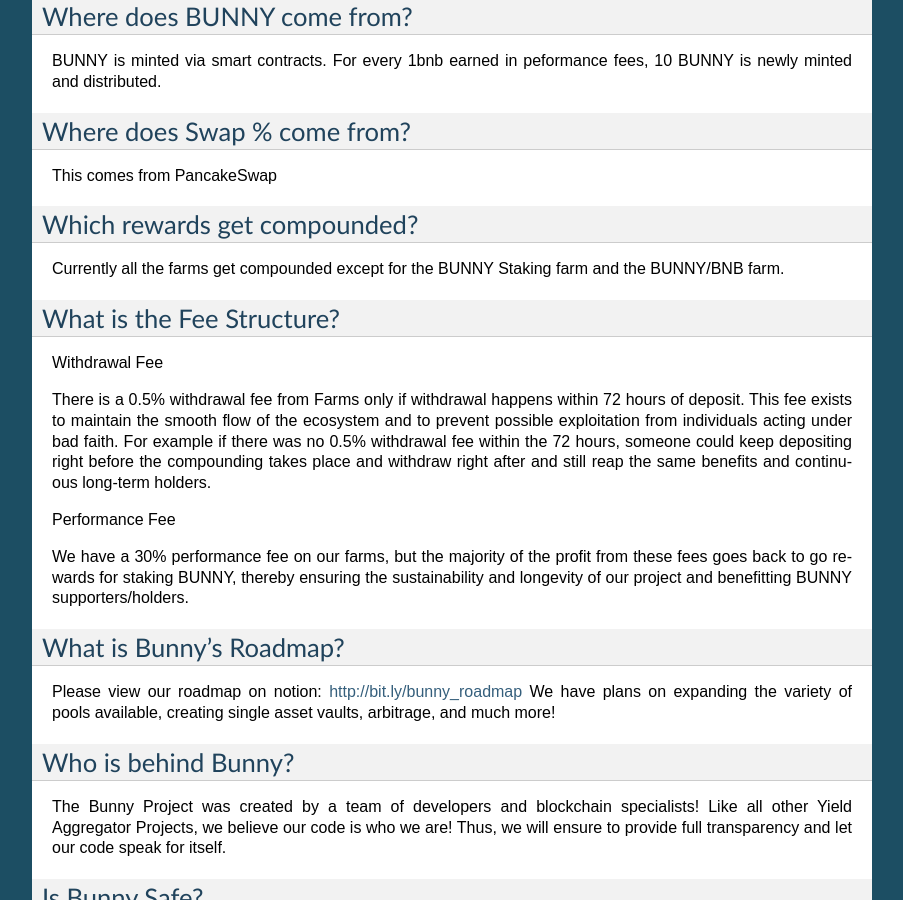
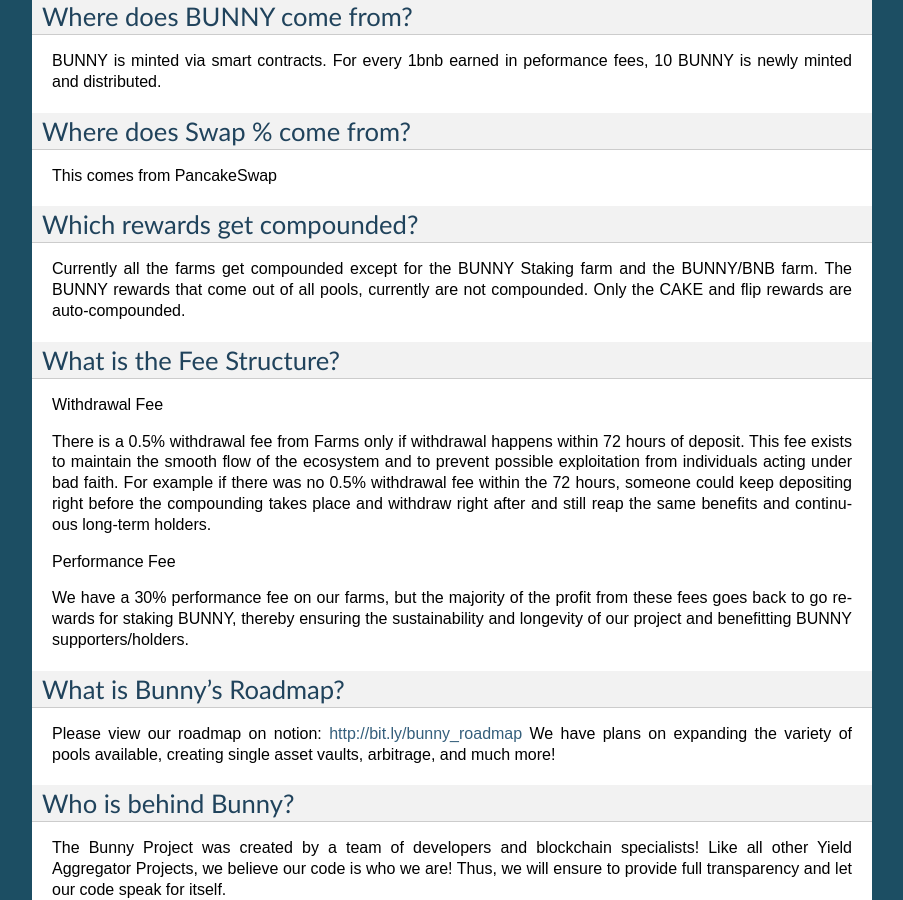
Before and after one commit to DefiEnginner/BannyFinance, a Sphinx documentation site: the page built from docs/faq.rst, in a window 1280 px wide and 900 px high, scrolled down 1510 px. Shown: the whole window, without its empty margins (198-1101 px from the left). Built offline with Sphinx 7.4.7, drawn with Linux system fonts in a browser that asks for light colours.

Commit message:
update faq

```diff
--- a/docs/bunnytoken.rst
+++ b/docs/bunnytoken.rst
@@ -7,7 +7,7 @@
   :align: center
   :alt: Tokenomics
 
-The BUNNY token doesn’t have a max supply. For every 1 bnb earned in the performance fees, 10 BUNNY is minted, so supply is not capped at the moment. We may establish new strategies to limit the cap or burn some tokens, however currently we are focused on the growth of the BUNNY token. You can earn BUNNY by using the farms, or you can buy BUNNY through our zap function. Roughly 13% of all BUNNY mints will go towards development to ensure rapid innovation.
+The BUNNY token doesn’t have a max supply. For every 1 BNB earned in the performance fees, 10 BUNNY is minted, so supply is not capped at the moment. We may establish new strategies to limit the cap or burn some tokens, however currently we are focused on the growth of the BUNNY token. You can earn BUNNY by using the farms, or you can buy BUNNY through our zap function. Roughly 13% of all BUNNY mints will go towards development to ensure rapid innovation.
 
 - Honest $cake Farmers: Deposit CAKE-BNB LP and reap the benefits of the compounding effect. With Simple Interest, the APY is 150% for CAKE-BNB, however, if this gets compounded it becomes 347% APY. The assumptions are the following: 1) initial capital is $1m, 2) transaction cost: $1, 3)Compounded Once Daily. The transaction cost assumes it takes 4-5 steps for Pancake Bunny to compound deposits. Around 25% of Bunny’s profits will be bonuses. Some percent of the farming profits will be saved as BNB in the BUNNY Reward Pool.
 
@@ -21,7 +21,7 @@
 
     2) 0.5% withdrawal fee if withdrawal happens within 72 hours of deposit
 
-    For further clarification the 30% performance fee is collected and given to the BUNNY stakers. For every 1 bnb earned through performance fees, 10 BUNNY is minted and given to respective users. So long as the price of  BUNNY stays above 1BNB/10, users are actually earning money through this performance fee system. All of these fees will ultimately go towards staking BUNNY, thereby ensuring the sustainability and longevity of our project and benefitting BUNNY supporters/holders.
+    For further clarification the 30% performance fee is collected and given to the BUNNY stakers. For every 1 BNB earned through performance fees, 10 BUNNY is minted and given to respective users. So long as the price of  BUNNY stays above 1BNB/10, users are actually earning money through this performance fee system. All of these fees will ultimately go towards staking BUNNY, thereby ensuring the sustainability and longevity of our project and benefitting BUNNY supporters/holders.
 
 
 - Click on the following spreadsheet link to understand the detailed tokenomics breakdown. http://bit.ly/bunny_tokenomics
--- a/docs/faq.rst
+++ b/docs/faq.rst
@@ -66,7 +66,7 @@
 Which rewards get compounded?
 ================================================
 
-Currently all the farms get compounded except for the BUNNY Staking farm and the BUNNY/BNB farm.
+Currently all the farms get compounded except for the BUNNY Staking farm and the BUNNY/BNB farm. The BUNNY rewards that come out of all pools, currently are not compounded. Only the CAKE and flip rewards are auto-compounded.
 
 What is the Fee Structure?
 ================================================
```
